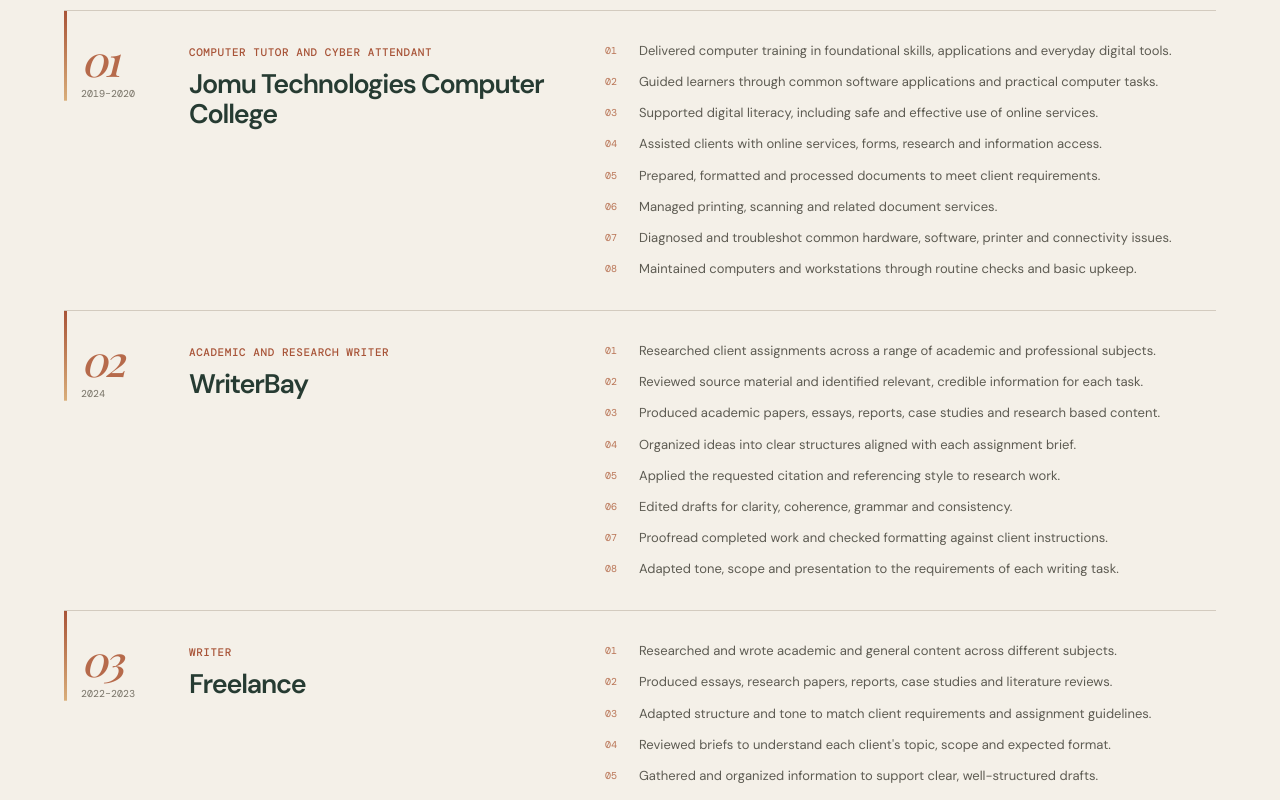
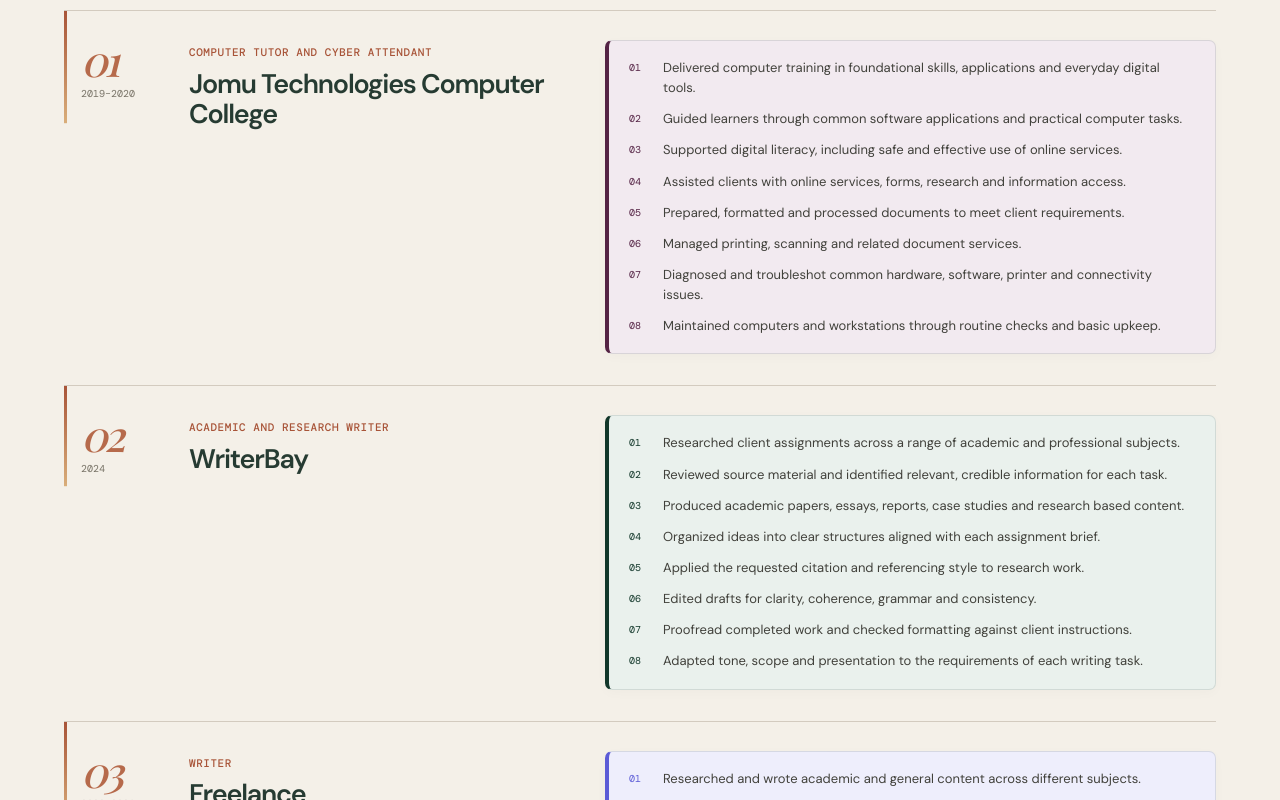
Before and after one commit to NoxxyTheMain/My-Portfolio, a Next.js app: page / in a window 1280 px wide. Shown: the part 3200-4000 px from the top of the page. Built offline with nearby package versions, Linux system fonts and the light colour scheme; a web font is replaced by a local one.

Commit message:
Update portfolio

```diff
--- a/app/components.tsx
+++ b/app/components.tsx
@@ -40,6 +40,12 @@ export function EducationShowcase({ preview = false }: { preview?: boolean }) {
   </section>;
 }
 
+const experienceThemes: Record<string, string> = {
+  "Jomu Technologies Computer College": "plum",
+  WriterBay: "emerald",
+  Freelance: "indigo",
+};
+
 export function ExperienceShowcase({ preview = false }: { preview?: boolean }) {
   const Heading = preview ? "h2" : "h1";
   return <section className={`experience-editorial${preview ? " is-preview" : ""}`}>
@@ -49,7 +55,7 @@ export function ExperienceShowcase({ preview = false }: { preview?: boolean }) {
       <span className="experience-edition">FIELD NOTES&nbsp;&nbsp; / &nbsp;&nbsp;01—03</span>
     </header>
     <div className="experience-entries">
-      {experience.map((item, index) => <article className="experience-entry" key={item.organization + item.role}>
+      {experience.map((item, index) => <article className={`experience-entry experience-entry--${experienceThemes[item.organization] ?? "default"}`} key={item.organization + item.role}>
         <aside className="experience-entry-index"><span>{String(index + 1).padStart(2, "0")}</span>{item.dates && <time>{item.dates}</time>}</aside>
         <div className="experience-entry-title"><p>{item.role}</p><h3>{item.organization}</h3></div>
         <div className="experience-entry-details">{item.details.map((detail, detailIndex) => <p key={detail}><span>{String(detailIndex + 1).padStart(2, "0")}</span>{detail}</p>)}</div>
--- a/app/globals.css
+++ b/app/globals.css
@@ -373,9 +373,14 @@ body{padding-top:0}
 .experience-entry-title{padding-top:4px}
 .experience-entry-title>p{font:500 11px "DM Mono",monospace;line-height:1.5;text-transform:uppercase;letter-spacing:.05em;color:var(--accent);margin:0 0 8px}
 .experience-entry-title h3{font-size:clamp(19px,2.1vw,27px);line-height:1.12;letter-spacing:-.045em;color:var(--forest);margin:0;font-weight:600}
-.experience-entry-details{display:grid;gap:11px;padding-top:1px}
-.experience-entry-details p{display:grid;grid-template-columns:24px 1fr;gap:10px;color:#5d5b52;font-size:13px;line-height:1.55;margin:0}
-.experience-entry-details p span{color:#b87354;font:10px "DM Mono",monospace;padding-top:3px}
+.experience-entry--plum{--experience-accent:#542344;--experience-tint:#F2EAF0}
+.experience-entry--emerald{--experience-accent:#12372A;--experience-tint:#EAF1ED}
+.experience-entry--indigo{--experience-accent:#5B5BD6;--experience-tint:#EEEEFC}
+.experience-entry--default{--experience-accent:#a85438;--experience-tint:#F2EEE7}
+.experience-entry-details{display:grid;gap:11px;min-width:0;padding:17px 20px;background:var(--experience-tint,#F2EEE7);border:1px solid rgba(38,59,50,.12);border-left:4px solid var(--experience-accent,#a85438);border-radius:7px;box-shadow:0 3px 12px rgba(39,41,33,.025);transition:background-color .2s ease,box-shadow .2s ease}
+.experience-entry:hover .experience-entry-details{box-shadow:0 6px 16px rgba(39,41,33,.06)}
+.experience-entry-details p{display:grid;grid-template-columns:24px minmax(0,1fr);gap:10px;color:#41413b;font-size:13px;line-height:1.55;margin:0;overflow-wrap:anywhere}
+.experience-entry-details p span{color:var(--experience-accent,#a85438);font:10px "DM Mono",monospace;padding-top:3px}
 .experience-more{display:flex;width:max-content;align-items:center;gap:8px;margin:19px 0 0 auto;color:var(--forest);font-size:12px;border-bottom:1px solid #a69e90;padding-bottom:5px}
 .experience-more:hover{color:var(--accent);border-color:var(--accent)}
 .experience-page{background:#F4F0E8}
@@ -386,6 +391,6 @@ body{padding-top:0}
 .experience-page .experience-entry-title h3{font-size:clamp(22px,2.4vw,31px)}
 @keyframes experience-enter{from{opacity:0;transform:translateY(14px)}to{opacity:1;transform:translateY(0)}}
 @media(max-width:850px){.education-page .education-showcase{padding-top:122px}.experience-page .experience-editorial{padding-top:132px}.experience-entry{grid-template-columns:78px minmax(190px,.8fr) minmax(0,1.2fr);gap:16px}}
-@media(max-width:760px){.education-showcase .education-record{grid-template-columns:40px minmax(0,1fr);gap:9px}.education-showcase .education-record-rail span{width:34px;height:34px;box-shadow:0 0 0 4px #F4F0E8;font-size:10px}.education-showcase .education-record-rail::after{top:37px;bottom:-15px}.education-showcase .education-record-card{padding:17px 15px}.education-showcase .education-heading{padding-bottom:19px}.education-showcase .education-heading h1,.education-showcase .education-heading h2{font-size:38px}.education-showcase .education-timeline{margin-top:18px}.experience-editorial-head{grid-template-columns:1fr;gap:13px}.experience-editorial-head h1,.experience-editorial-head h2{font-size:clamp(43px,10vw,64px)}.experience-editorial-deck{max-width:440px;font-size:15px}.experience-edition{justify-self:start}.experience-entry{grid-template-columns:68px 1fr;gap:9px 16px;padding:22px 0 24px}.experience-entry-index{grid-row:span 2;padding-left:13px}.experience-entry-index span{font-size:35px}.experience-entry-title{grid-column:2}.experience-entry-details{grid-column:2;gap:9px}.experience-entry-details p{font-size:12px}.experience-page .experience-editorial{padding-top:122px;padding-bottom:38px}.experience-page .experience-editorial-head h1{font-size:clamp(44px,10vw,68px)}}
+@media(max-width:760px){.education-showcase .education-record{grid-template-columns:40px minmax(0,1fr);gap:9px}.education-showcase .education-record-rail span{width:34px;height:34px;box-shadow:0 0 0 4px #F4F0E8;font-size:10px}.education-showcase .education-record-rail::after{top:37px;bottom:-15px}.education-showcase .education-record-card{padding:17px 15px}.education-showcase .education-heading{padding-bottom:19px}.education-showcase .education-heading h1,.education-showcase .education-heading h2{font-size:38px}.education-showcase .education-timeline{margin-top:18px}.experience-editorial-head{grid-template-columns:1fr;gap:13px}.experience-editorial-head h1,.experience-editorial-head h2{font-size:clamp(43px,10vw,64px)}.experience-editorial-deck{max-width:440px;font-size:15px}.experience-edition{justify-self:start}.experience-entry{grid-template-columns:68px 1fr;gap:9px 16px;padding:22px 0 24px}.experience-entry-index{grid-row:span 2;padding-left:13px}.experience-entry-index span{font-size:35px}.experience-entry-title{grid-column:2}.experience-entry-details{grid-column:2;gap:9px;padding:15px 16px}.experience-entry-details p{font-size:12px}.experience-page .experience-editorial{padding-top:122px;padding-bottom:38px}.experience-page .experience-editorial-head h1{font-size:clamp(44px,10vw,68px)}}
 @media(max-width:600px){.education.section{padding-top:55px;padding-bottom:35px}.education-page .education-showcase{padding-top:122px}.education-page{padding-bottom:35px}.education-showcase .education-record-card header{gap:7px;align-items:flex-start;flex-direction:column}.education-showcase .education-record-card h3{font-size:18px}.education-more{margin-right:auto}.experience.section{padding-top:62px;padding-bottom:62px}.experience-page .experience-editorial{padding-top:122px;padding-bottom:35px}.experience-editorial-head h1,.experience-editorial-head h2{font-size:43px}.experience-page .experience-editorial-head h1{font-size:46px}.experience-entry{grid-template-columns:53px 1fr;gap:8px 12px;padding:20px 0}.experience-entry-index{padding-left:10px}.experience-entry-index span{font-size:29px}.experience-entry-index time{font-size:9px}.experience-entry-title>p{font-size:10px}.experience-entry-title h3{font-size:19px}.experience-entry-details p{grid-template-columns:20px 1fr;gap:7px;font-size:11px}.experience-more{margin-left:0}.experience-page .experience-more{margin-top:20px}}
 @media(prefers-reduced-motion:reduce){.experience-entry{animation:none}.experience-entry::before{transition:none}}
--- a/app/page.tsx
+++ b/app/page.tsx
@@ -46,7 +46,7 @@ export default function Home() {
       </section>
 
       <section className="work section" id="projects">
-        <div className="section-heading centered"><p className="section-label">06 / Featured projects</p><h2>Real work.<br /><em>Real previews.</em></h2></div>
+        <div className="section-heading centered"><p className="section-label">06 / Featured projects</p><h2>Digital Soltions.<br /><em>Made Tangible.</em></h2></div>
         <div className="project-gallery">{projects.filter((project) => project.preview).map((project, index) => <ProjectCard key={project.title} project={project} index={index} />)}</div>
         <Link className="all-projects" href="/work">View the project list <ArrowUpRight /></Link>
       </section>
```
